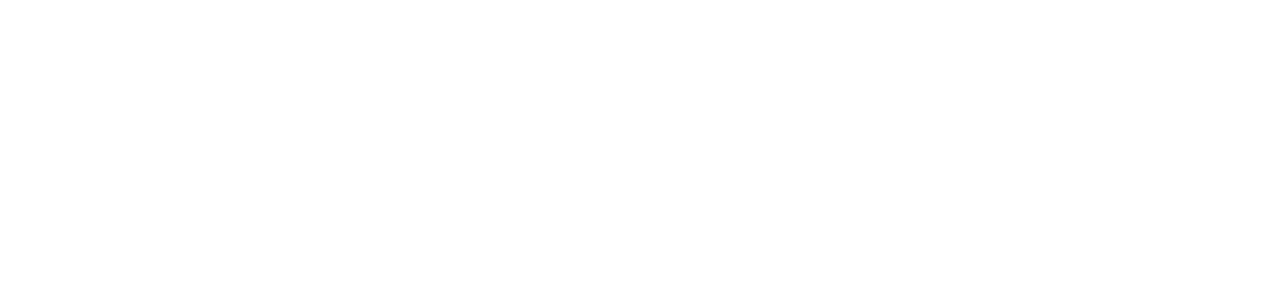
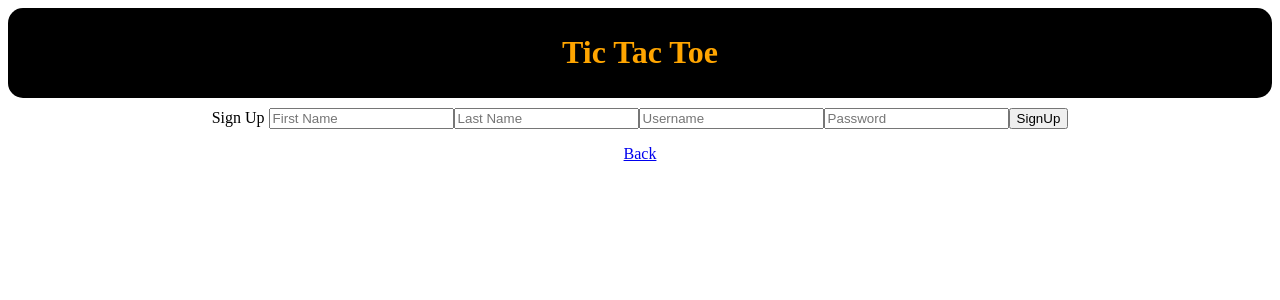
Before and after one commit to DuaRuben/TicTacToeMuliplayer, a React (Create React App) app in the folder client/: page /signup in a window 1280 px wide. Shown: the top 300 px of the page. Built offline with nearby package versions, Linux system fonts and the light colour scheme.

Commit message:
Second Commint
Changes to SignUp and Login compoents structure and adding Header component with its css

```diff
--- a/client/package.json
+++ b/client/package.json
@@ -9,6 +9,7 @@
     "axios": "^1.7.7",
     "react": "^18.3.1",
     "react-dom": "^18.3.1",
+    "react-router-dom": "^6.26.2",
     "react-scripts": "5.0.1",
     "stream-chat": "^8.40.2",
     "stream-chat-react": "^11.23.9",
--- a/client/src/App.js
+++ b/client/src/App.js
@@ -1,8 +1,20 @@
 import './App.css';
+import { BrowserRouter as Router, Route, Routes } from 'react-router-dom';
+import Login from "./components/Login"
+import SignUp from "./components/SignUp"
+import Header from "./components/Header"
 
 function App() {
   return (
     <div className="App">
+      <Router>
+        < Header />
+        <Routes>
+          <Route path="/" element={<Login />} />
+
+          <Route path="/signup" element={<SignUp />} />
+        </Routes>
+      </Router>
     </div>
   );
 }
--- /dev/null
+++ b/client/src/components/Header.css
@@ -0,0 +1,9 @@
+.header{
+    background-color: black;
+    border-radius: 15px;
+    padding: 5px;
+    margin-bottom: 10px;
+}
+.heading{
+    color: orange;
+}
--- /dev/null
+++ b/client/src/components/Header.js
@@ -0,0 +1,12 @@
+import React from 'react'
+import "./Header.css"
+
+function Header() {
+  return (
+    <div className = "header">
+        <h1 className = "heading"> Tic Tac Toe </h1>
+    </div>
+  )
+}
+
+export default Header
--- a/client/src/components/Login.js
+++ b/client/src/components/Login.js
@@ -1,9 +1,23 @@
-import React from 'react'
+import React, {useState} from 'react'
+import { Link } from 'react-router-dom';
 
-function login() {
+
+function Login() {
+    const [username,setUsername] = useState(null);
+    const[password,setPassword] = useState(null);
+    const login = () => {};
   return (
-    <div>login</div>
+    <div>
+    <form>
+        <label> label </label>
+        <input placeholder = "Username" onChange = {(event)=> setUsername(event.target.value)}/>
+        <input placeholder = "Password" onChange = {(event)=> setPassword(event.target.value)}/>
+        <button onClick ={login}> Login </button>
+    </form>
+    <p>Don't have an account? <Link to="/signup">Sign up here</Link></p>
+    </div>
+
   )
 }
 
-export default login
+export default Login
--- a/client/src/components/SignUp.js
+++ b/client/src/components/SignUp.js
@@ -1,8 +1,22 @@
-import React from 'react'
+import React, { useState } from 'react'
+import { Link } from 'react-router-dom';
+
 
 function SignUp() {
+    const [user,setUser] = useState(null);
+    const signUp = () => {};
   return (
-    <div>SignUp</div>
+    <div>
+        <form>
+            <label> Sign Up </label>
+            <input placeholder = "First Name" onChange = {(event)=> setUser({...user,firstName: event.target.value})}/>
+            <input placeholder = "Last Name" onChange = {(event)=> setUser({...user,lastName: event.target.value})}/>
+            <input placeholder = "Username" onChange = {(event)=> setUser({...user,username: event.target.value})}/>
+            <input placeholder = "Password" onChange = {(event)=> setUser({...user,password: event.target.value})}/>
+            <button onClick ={signUp}> SignUp </button>
+        </form>
+        <p><Link to="/">Back</Link></p>
+    </div>
   )
 }
 
```
Also changed, not shown: client/src/components/Login.css (added), client/src/components/SignUp.css (added), 1 other file (tests, documents, lock files or other folders).
